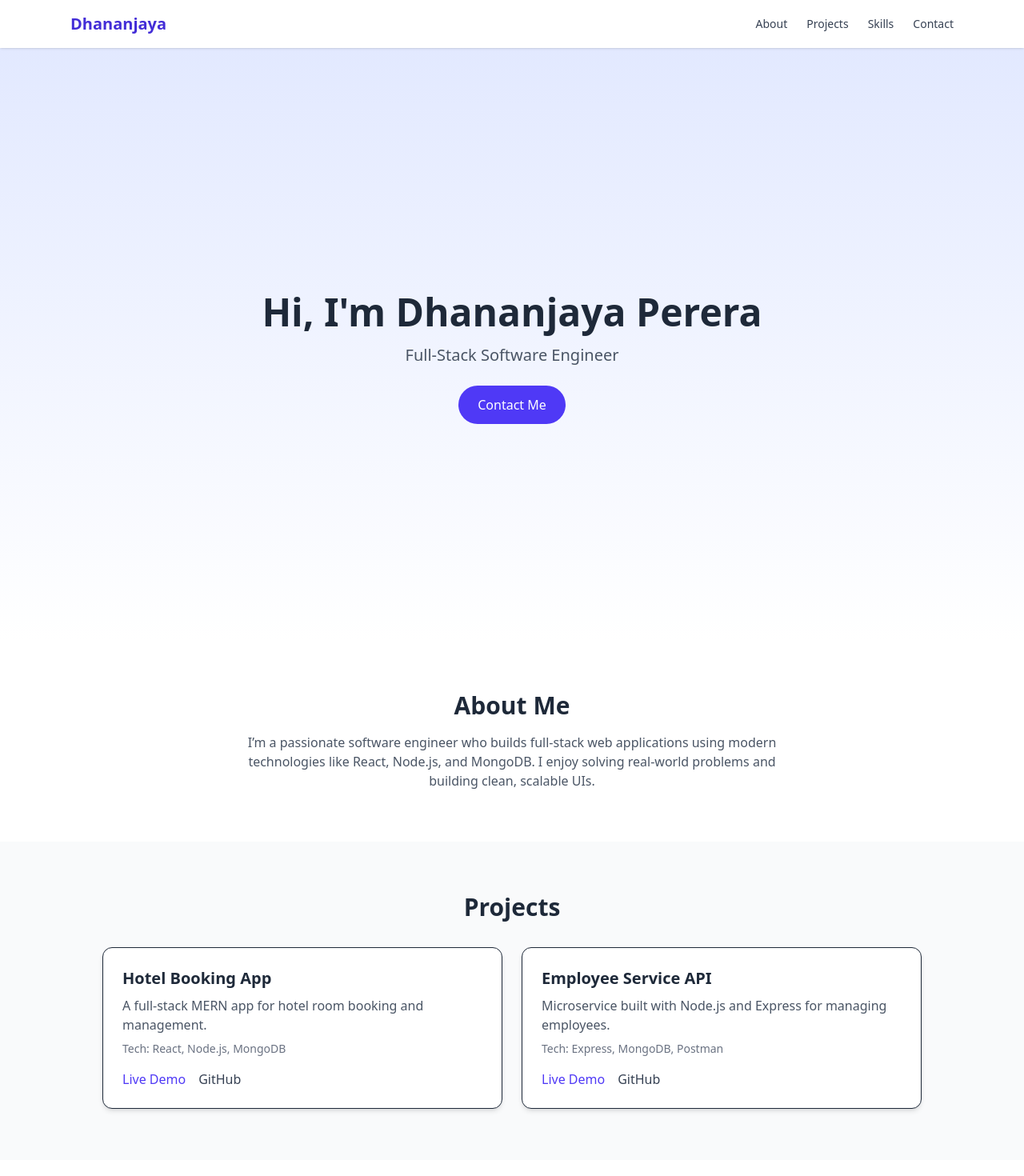
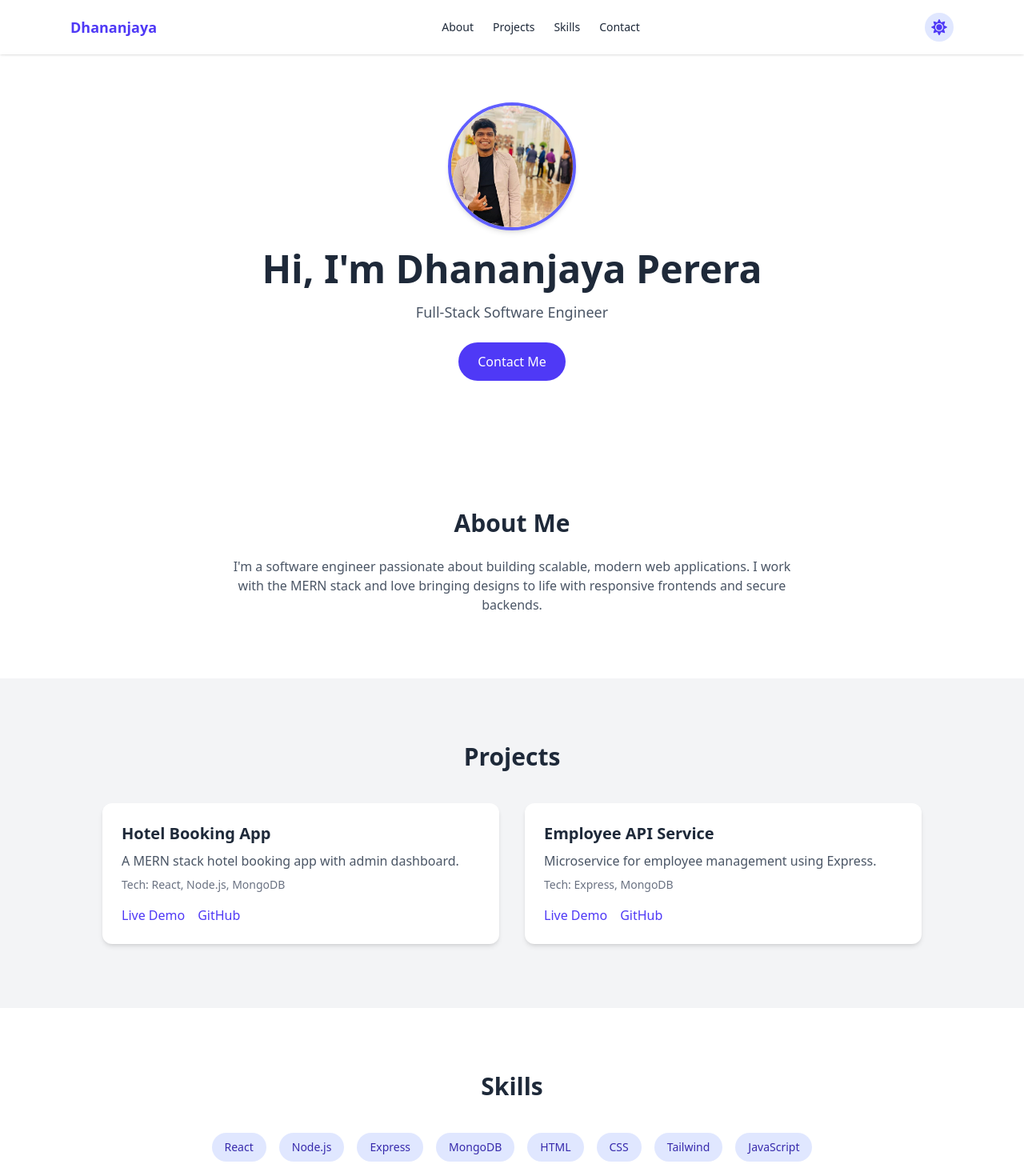
Before and after one commit to Kc-Dhana/portfolio, a React (Vite) app: page / in a window 1280 px wide. Shown: the top 1470 px of the page at 80% size. Built offline with nearby package versions, Linux system fonts and the light colour scheme.

Commit message:
change desgin

```diff
--- a/src/pages/homePage.jsx
+++ b/src/pages/homePage.jsx
@@ -1,103 +1,119 @@
-import { useEffect } from "react";
+import { useEffect, useState } from "react";
+import { FaSun, FaMoon } from "react-icons/fa";
 
 export default function Homepage() {
+    const [darkMode, setDarkMode] = useState(true);
+
+    useEffect(() => {
+        document.documentElement.classList.toggle("dark", darkMode);
+        document.documentElement.style.scrollBehavior = "smooth";
+    }, [darkMode]);
+
     const projects = [
         {
             title: "Hotel Booking App",
-            description: "A full-stack MERN app for hotel room booking and management.",
+            description: "A MERN stack hotel booking app with admin dashboard.",
             tech: ["React", "Node.js", "MongoDB"],
             github: "#",
             demo: "#"
         },
         {
-            title: "Employee Service API",
-            description: "Microservice built with Node.js and Express for managing employees.",
-            tech: ["Express", "MongoDB", "Postman"],
+            title: "Employee API Service",
+            description: "Microservice for employee management using Express.",
+            tech: ["Express", "MongoDB"],
             github: "#",
             demo: "#"
         }
     ];
 
-    const skills = ["HTML", "CSS", "JavaScript", "React", "Node.js", "MongoDB", "Express", "Tailwind"];
-
-    useEffect(() => {
-        document.documentElement.style.scrollBehavior = "smooth";
-    }, []);
+    const skills = ["React", "Node.js", "Express", "MongoDB", "HTML", "CSS", "Tailwind", "JavaScript"];
 
     return (
-        <div className="font-sans text-gray-800 bg-white">
+        <div className="font-sans dark:bg-gray-900 dark:text-white bg-white text-gray-800 min-h-screen">
 
-            {/* Navigation Bar */}
-            <header className="fixed w-full bg-white shadow z-50">
-                <nav className="flex justify-between items-center px-6 py-4 max-w-6xl mx-auto">
-                    <h1 className="text-xl font-bold text-indigo-700">Dhananjaya</h1>
-                    <ul className="flex space-x-6 text-sm font-medium text-gray-700">
-                        <li><a href="#about" className="hover:text-indigo-600">About</a></li>
-                        <li><a href="#projects" className="hover:text-indigo-600">Projects</a></li>
-                        <li><a href="#skills" className="hover:text-indigo-600">Skills</a></li>
-                        <li><a href="#contact" className="hover:text-indigo-600">Contact</a></li>
-                    </ul>
-                </nav>
+            {/* Navigation */}
+            <header className="fixed top-0 left-0 right-0 bg-white dark:bg-gray-950 shadow z-50">
+                <div className="flex justify-between items-center px-6 py-4 max-w-6xl mx-auto">
+                    <h1 className="text-lg font-bold text-indigo-600 dark:text-indigo-400">Dhananjaya</h1>
+                    <nav className="hidden md:flex space-x-6 text-sm font-medium">
+                        <a href="#about" className="hover:text-indigo-400">About</a>
+                        <a href="#projects" className="hover:text-indigo-400">Projects</a>
+                        <a href="#skills" className="hover:text-indigo-400">Skills</a>
+                        <a href="#contact" className="hover:text-indigo-400">Contact</a>
+                    </nav>
+                    <button
+                        onClick={() => setDarkMode(!darkMode)}
+                        className="text-xl p-2 rounded-full bg-indigo-100 dark:bg-gray-800 text-indigo-600 dark:text-yellow-400 hover:scale-105 transition"
+                        title="Toggle Dark Mode"
+                    >
+                        {darkMode ? <FaSun /> : <FaMoon />}
+                    </button>
+                </div>
             </header>
 
-            {/* Hero Section */}
-            <section className="min-h-screen flex flex-col items-center justify-center bg-gradient-to-b from-indigo-100 to-white px-4 text-center pt-24">
-                <h1 className="text-5xl font-bold mb-4">Hi, I'm Dhananjaya Perera</h1>
-                <p className="text-xl text-gray-600 mb-6">Full-Stack Software Engineer</p>
-                <a href="#contact" className="bg-indigo-600 text-white px-6 py-3 rounded-full hover:bg-indigo-700 transition">
-                    Contact Me
-                </a>
+            {/* Hero */}
+            <section className="pt-32 pb-20 flex flex-col items-center text-center px-6">
+                <img
+                    src="/my-photo.jpeg"
+                    alt="Your Portrait"
+                    className="w-40 h-40 object-cover rounded-full shadow-md border-4 border-indigo-500 mb-6"
+                />
+                <h1 className="text-4xl md:text-5xl font-bold mb-4">Hi, I'm Dhananjaya Perera</h1>
+                <p className="text-lg text-gray-600 dark:text-gray-300 mb-6">Full-Stack Software Engineer</p>
+                <a href="#contact" className="bg-indigo-600 text-white px-6 py-3 rounded-full hover:bg-indigo-700 transition">Contact Me</a>
             </section>
 
-            {/* About Section */}
-            <section className="py-16 px-6 bg-white" id="about">
-                <h2 className="text-3xl font-bold mb-4 text-center">About Me</h2>
-                <p className="text-center max-w-2xl mx-auto text-gray-600">
-                    I’m a passionate software engineer who builds full-stack web applications using modern technologies like React, Node.js, and MongoDB. I enjoy solving real-world problems and building clean, scalable UIs.
+            {/* About */}
+            <section id="about" className="py-20 px-6 max-w-3xl mx-auto">
+                <h2 className="text-3xl font-bold mb-6 text-center">About Me</h2>
+                <p className="text-center text-gray-600 dark:text-gray-300">
+                    I'm a software engineer passionate about building scalable, modern web applications. I work with the MERN stack and love bringing designs to life with responsive frontends and secure backends.
                 </p>
             </section>
 
-            {/* Projects Section */}
-            <section className="py-16 px-6 bg-gray-50" id="projects">
-                <h2 className="text-3xl font-bold mb-8 text-center">Projects</h2>
-                <div className="grid md:grid-cols-2 gap-6 max-w-5xl mx-auto">
-                    {projects.map((project, idx) => (
-                        <div key={idx} className="bg-white shadow-md rounded-xl p-6 border">
-                            <h3 className="text-xl font-semibold mb-2">{project.title}</h3>
-                            <p className="text-gray-600 mb-2">{project.description}</p>
-                            <p className="text-sm text-gray-500 mb-4">Tech: {project.tech.join(", ")}</p>
+            {/* Projects */}
+            <section id="projects" className="py-20 px-6 bg-gray-100 dark:bg-gray-800">
+                <h2 className="text-3xl font-bold mb-10 text-center">Projects</h2>
+                <div className="grid md:grid-cols-2 gap-8 max-w-5xl mx-auto">
+                    {projects.map((p, i) => (
+                        <div key={i} className="bg-white dark:bg-gray-900 rounded-xl shadow-md p-6">
+                            <h3 className="text-xl font-semibold mb-2">{p.title}</h3>
+                            <p className="text-gray-600 dark:text-gray-400 mb-2">{p.description}</p>
+                            <p className="text-sm text-gray-500 mb-4">Tech: {p.tech.join(", ")}</p>
                             <div className="flex gap-4">
-                                <a href={project.demo} className="text-indigo-600 hover:underline">Live Demo</a>
-                                <a href={project.github} className="text-gray-700 hover:underline">GitHub</a>
+                                <a href={p.demo} className="text-indigo-600 hover:underline">Live Demo</a>
+                                <a href={p.github} className="text-indigo-600 hover:underline">GitHub</a>
                             </div>
                         </div>
                     ))}
                 </div>
             </section>
 
-            {/* Skills Section */}
-            <section className="py-16 px-6 bg-white" id="skills">
-                <h2 className="text-3xl font-bold mb-8 text-center">Skills</h2>
-                <div className="flex flex-wrap gap-4 justify-center">
-                    {skills.map((skill, idx) => (
-                        <span key={idx} className="px-4 py-2 bg-indigo-100 text-indigo-800 rounded-full text-sm font-medium">
-                            {skill}
+            {/* Skills */}
+            <section id="skills" className="py-20 px-6 max-w-4xl mx-auto">
+                <h2 className="text-3xl font-bold mb-10 text-center">Skills</h2>
+                <div className="flex flex-wrap justify-center gap-4">
+                    {skills.map((s, i) => (
+                        <span key={i} className="bg-indigo-100 dark:bg-indigo-800 dark:text-white text-indigo-800 px-4 py-2 rounded-full text-sm font-medium">
+                            {s}
                         </span>
                     ))}
                 </div>
             </section>
 
-            {/* Contact Section */}
-            <section className="py-16 px-6 bg-gray-100" id="contact">
-                <h2 className="text-3xl font-bold mb-4 text-center">Contact</h2>
-                <p className="text-center text-gray-600 mb-6">Feel free to reach out for collaboration or project discussion.</p>
+            {/* Contact */}
+            <section id="contact" className="py-20 px-6 bg-gray-100 dark:bg-gray-800">
+                <h2 className="text-3xl font-bold mb-6 text-center">Contact</h2>
+                <p className="text-center text-gray-600 dark:text-gray-300 mb-4">
+                    Want to work together or just say hi?
+                </p>
                 <div className="text-center">
-                    <a href="mailto:youremail@example.com" className="text-indigo-600 underline text-lg">youremail@example.com</a>
+                    <a href="mailto:youremail@example.com" className="text-indigo-600 hover:underline text-lg">youremail@example.com</a>
                 </div>
             </section>
 
             {/* Footer */}
-            <footer className="text-center text-gray-500 text-sm py-6">
+            <footer className="text-center py-6 text-sm text-gray-500 dark:text-gray-400">
                 &copy; {new Date().getFullYear()} Dhananjaya Perera. All rights reserved.
             </footer>
         </div>
```
Also changed, not shown: public/my-photo.jpeg (added).
